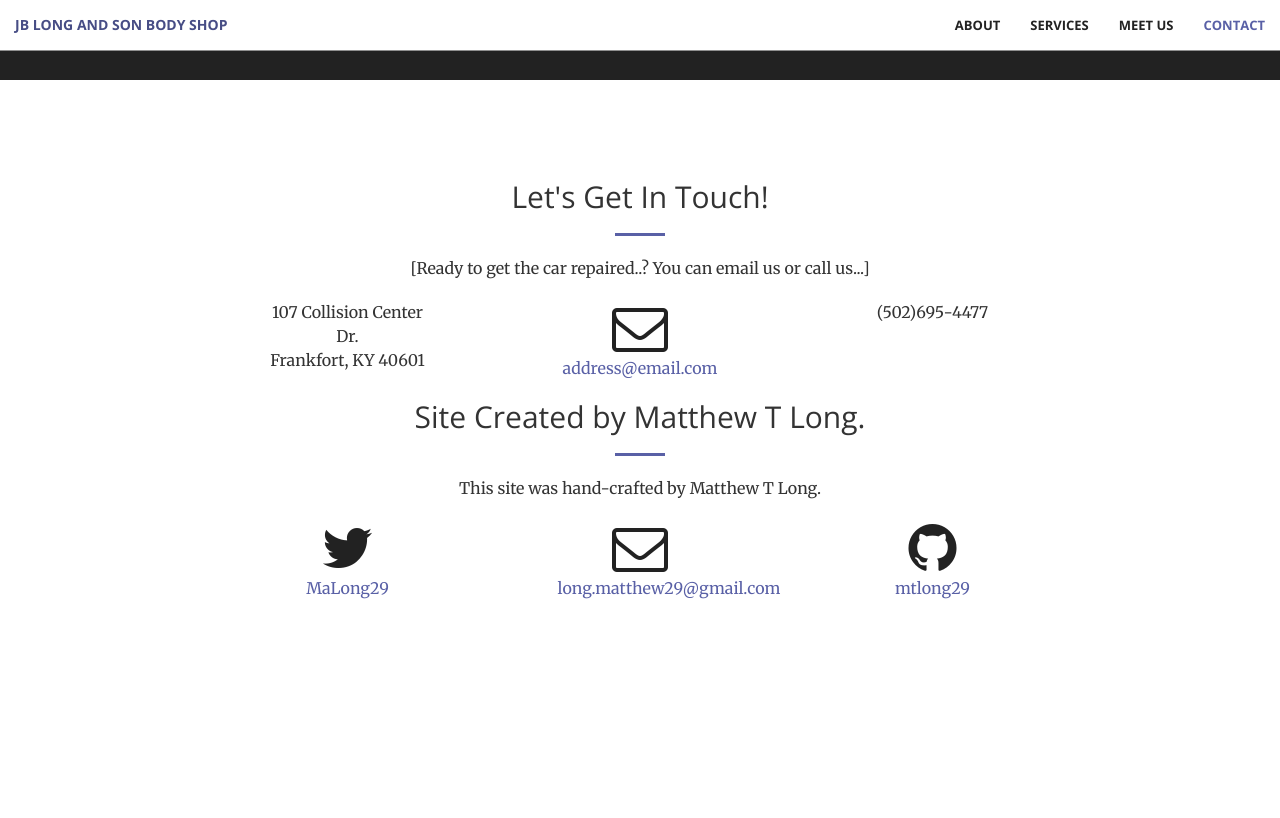
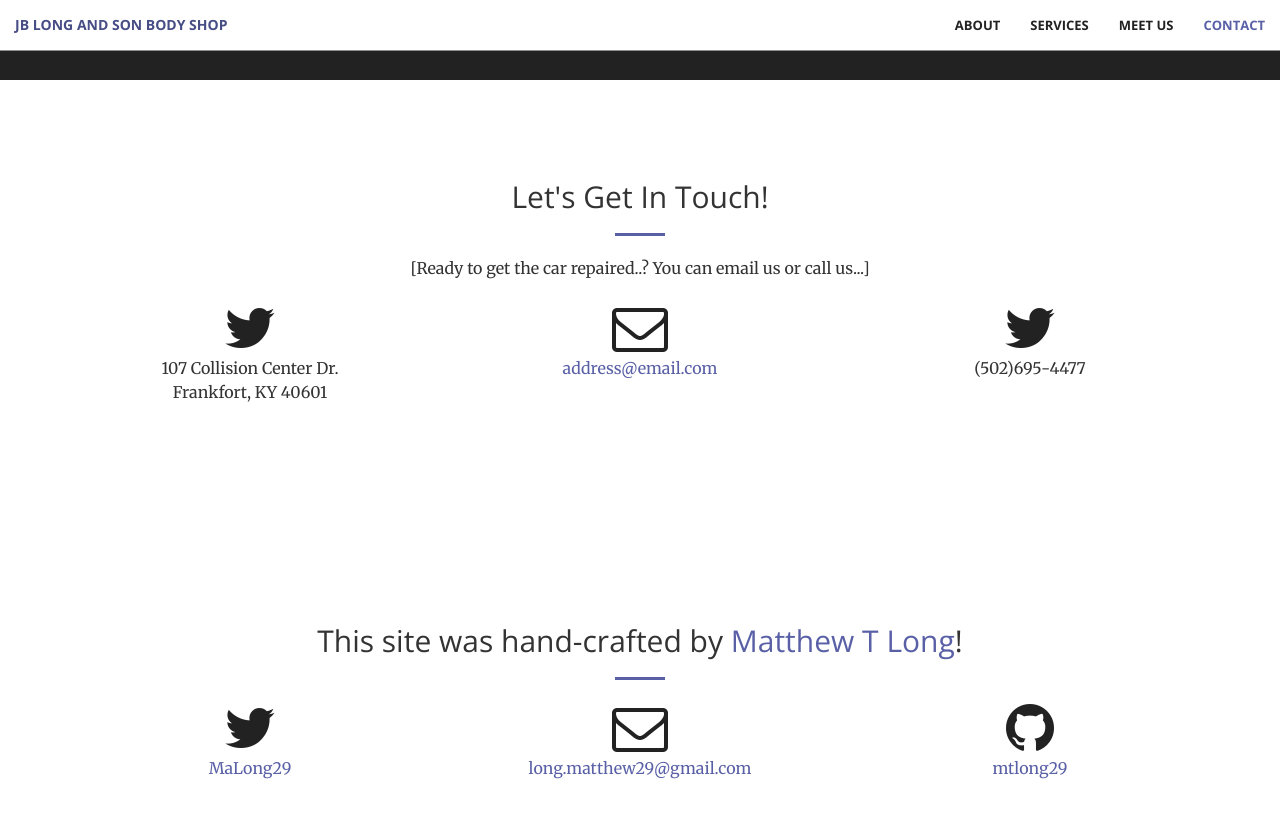
Before and after one commit to matthewlong29/JBShop_Site, a Jekyll site: the page built from index.html, in a window 1280 px wide and 900 px high, scrolled down 2335 px. Shown: the top 818 px of the window. Built offline with Jekyll 4.4.1, drawn with Linux system fonts in a browser that asks for light colours; before the commit the page ends 3055 px from its top, so only the background shows below that.

Commit message:
contacts

```diff
--- /dev/null
+++ b/_includes/contact-matthew.html
@@ -0,0 +1,32 @@
+<section id="contact">
+    <div class="container">
+        <div class="row">
+
+            <div class="col-lg-12 col-lg-offset-0 text-center">
+                <h2 class="section-heading">This site was hand-crafted by <a href="http://www.mtlong.me">Matthew T Long</a>!</h2>
+                <hr class="primary">
+            </div>
+
+            <div class="col-lg-4 col-lg-offset-0 text-center">
+                <a href="https://twitter.com/{{ site.twitter_username }}">
+                    <i class="fa fa-twitter fa-3x wow bounceIn" data-wow-delay=".1s"></i>
+                    <p>{{ site.twitter_username }}</p>
+                </a>
+            </div>
+
+            <div class="col-lg-4 col-lg-offset-0 text-center">
+                <a href="mailto:{{ site.email-matthew }}">
+                <i class="fa fa-envelope-o fa-3x wow bounceIn" data-wow-delay=".1s"></i>
+                    <p>{{ site.email-matthew }}</p>
+                </a>
+            </div>
+
+            <div class="col-lg-4 col-lg-offset-0 text-center">
+                <a href="https://github.com/{{ site.github_username }}">
+                <i class="fa fa-github fa-3x wow bounceIn" data-wow-delay=".1s"></i>
+                    <p>{{ site.github_username }}</p>
+                </a>
+            </div>
+
+    </div>
+</section>
--- /dev/null
+++ b/_includes/contact-shop.html
@@ -0,0 +1,30 @@
+<section id="contact">
+    <div class="container">
+        <div class="row">
+
+            <div class="col-lg-12 col-lg-offset-0 text-center">
+                <h2 class="section-heading">Let's Get In Touch!</h2>
+                <hr class="primary">
+                <p>[Ready to get the car repaired..? You can email us or call us...]</p>
+            </div>
+
+            <div class="col-lg-4 col-lg-offset-0 text-center">
+                <i class="fa fa-twitter fa-3x wow bounceIn" data-wow-delay=".1s"></i>
+                <p>107 Collision Center Dr.<br>Frankfort, KY 40601</p>
+            </div>
+
+            <div class="col-lg-4 col-lg-offset-0 text-center">
+                <a href="mailto:{{ site.email-shop }}">
+                <i class="fa fa-envelope-o fa-3x wow bounceIn" data-wow-delay=".1s"></i>
+                    <p>{{ site.email-shop }}</p>
+                </a>
+            </div>
+
+            <div class="col-lg-4 col-lg-offset-0 text-center">
+                <i class="fa fa-twitter fa-3x wow bounceIn" data-wow-delay=".1s"></i>
+                <p>(502)695-4477</p>
+                </a>
+            </div>
+
+    </div>
+</section>
--- a/_includes/contact.html
+++ /dev/null
@@ -1,47 +0,0 @@
-<section id="contact">
-    <div class="container">
-        <div class="row">
-            <div class="col-lg-8 col-lg-offset-2 text-center">
-                <h2 class="section-heading">Let's Get In Touch!</h2>
-                <hr class="primary">
-                <p>[Ready to get the car repaired..? You can email us or call us...]</p>
-            </div>
-            <div class="col-lg-2 col-lg-offset-2 text-center">
-                    <p>107 Collision Center Dr.<br>Frankfort, KY 40601</p>
-            </div>
-            <div class="col-lg-2 col-lg-offset-1 text-center">
-                <a href="mailto:{{ site.email-shop }}">
-                <i class="fa fa-envelope-o fa-3x wow bounceIn" data-wow-delay=".1s"></i>
-                    <p>{{ site.email-shop }}</p>
-                </a>
-            </div>
-            <div class="col-lg-2 col-lg-offset-1 text-center">
-                <p>(502)695-4477</p>
-                </a>
-            </div>
-            <div class="col-lg-8 col-lg-offset-2 text-center">
-                <h2 class="section-heading">Site Created by Matthew T Long.</h2>
-                <hr class="primary">
-                <p>This site was hand-crafted by Matthew T Long.</p>
-            </div>
-            <div class="col-lg-2 col-lg-offset-2 text-center">
-                <a href="https://twitter.com/{{ site.twitter_username }}">
-                    <i class="fa fa-twitter fa-3x wow bounceIn" data-wow-delay=".1s"></i>
-                    <p>{{ site.twitter_username }}</p>
-                </a>
-            </div>
-            <div class="col-lg-2 col-lg-offset-1 text-center">
-                <a href="mailto:{{ site.email-matthew }}">
-                <i class="fa fa-envelope-o fa-3x wow bounceIn" data-wow-delay=".1s"></i>
-                    <p>{{ site.email-matthew }}</p>
-                </a>
-            </div>
-            <div class="col-lg-2 col-lg-offset-1 text-center">
-                <a href="https://github.com/{{ site.github_username }}">
-                <i class="fa fa-github fa-3x wow bounceIn" data-wow-delay=".1s"></i>
-                    <p>{{ site.github_username }}</p>
-                </a>
-            </div>
-
-    </div>
-</section>
--- a/_layouts/front.html
+++ b/_layouts/front.html
@@ -10,7 +10,8 @@
   {% include services.html %}
   {% include meet-us.html %}
   {% include aside.html %}
-  {% include contact.html %}
+  {% include contact-shop.html %}
+  {% include contact-matthew.html %}
   {% include scripts.html %}
 </body>
 
```
